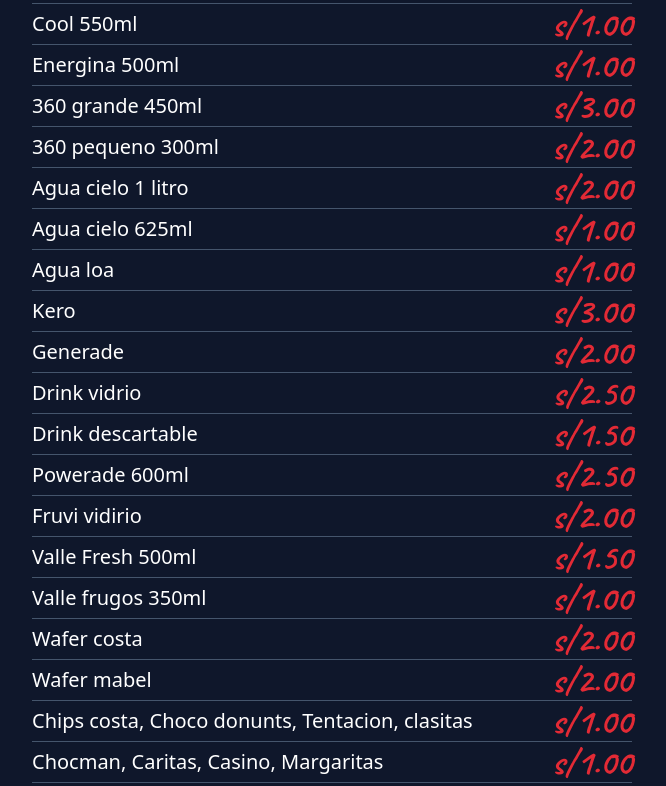
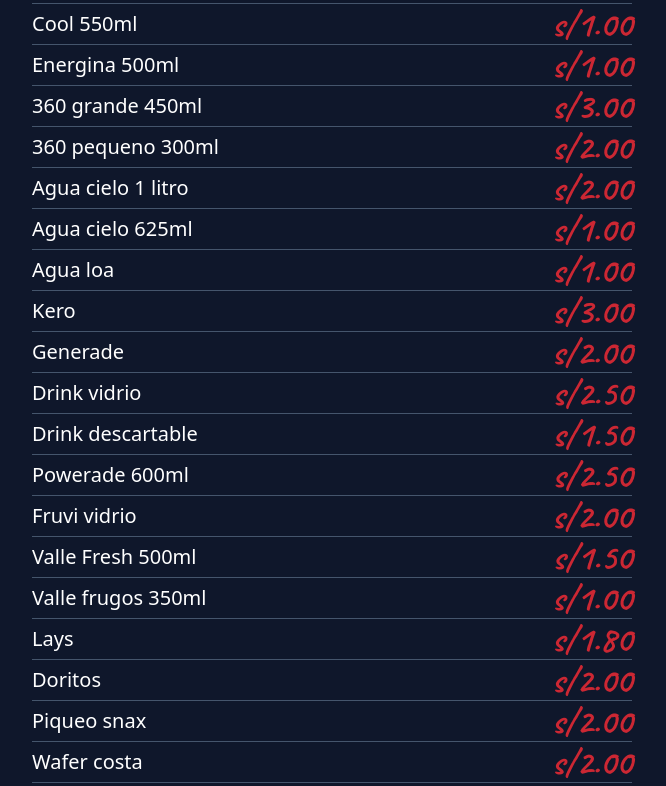
Before and after one commit to MiltonYV-DEV/lista-precios, a React (Vite) app: page / in a window 1280 px wide. Shown: the part 710-1496 px from the top of the page, without its empty margins (308-974 px from the left). Built offline with nearby package versions, Linux system fonts and the light colour scheme.

Commit message:
agregando productos

```diff
--- a/src/App.jsx
+++ b/src/App.jsx
@@ -20,7 +20,7 @@ function App() {
 
   return (
     <>
-      <h1 className="text-3xl text-center mt-8 font-bold text-red-500/90">
+      <h1 className="text-3xl text-center mt-8 font-bold text-red-500/80">
         Danger-Gaming
       </h1>
       <h1 className="text-2xl text-center font-semibold">Lista de precios</h1>
@@ -49,7 +49,7 @@ function App() {
           >
             <div>{producto.nombre}</div>
             <div
-              className="group-hover:scale-125 transition-all text-red-500/90 font-bold text-4xl"
+              className="group-hover:scale-125 transition-all text-red-500/80 font-bold text-4xl"
               style={{ fontFamily: "Caveat" }}
             >
               s/{producto.precio.toFixed(2)}
--- a/src/utils/listProducts.json
+++ b/src/utils/listProducts.json
@@ -125,7 +125,7 @@
     "categoria": "gaseosa"
   },
   {
-    "nombre": "Fruvi vidirio",
+    "nombre": "Fruvi vidrio",
     "precio": 2.0,
     "categoria": "gaseosa"
   },
@@ -138,6 +138,26 @@
     "nombre": "Valle frugos 350ml",
     "precio": 1.0,
     "categoria": "gaseosa"
+  },
+  {
+    "nombre": "Lays",
+    "precio": 1.8,
+    "categoria": "galleta"
+  },
+  {
+    "nombre": "Doritos",
+    "precio": 2.0,
+    "categoria": "galleta"
+  },
+  {
+    "nombre": "Piqueo snax",
+    "precio": 2.0,
+    "categoria": "galleta"
+  },
+  {
+    "nombre": "Wafer costa",
+    "precio": 2.0,
+    "categoria": "galleta"
   },
   {
     "nombre": "Wafer costa",
```
